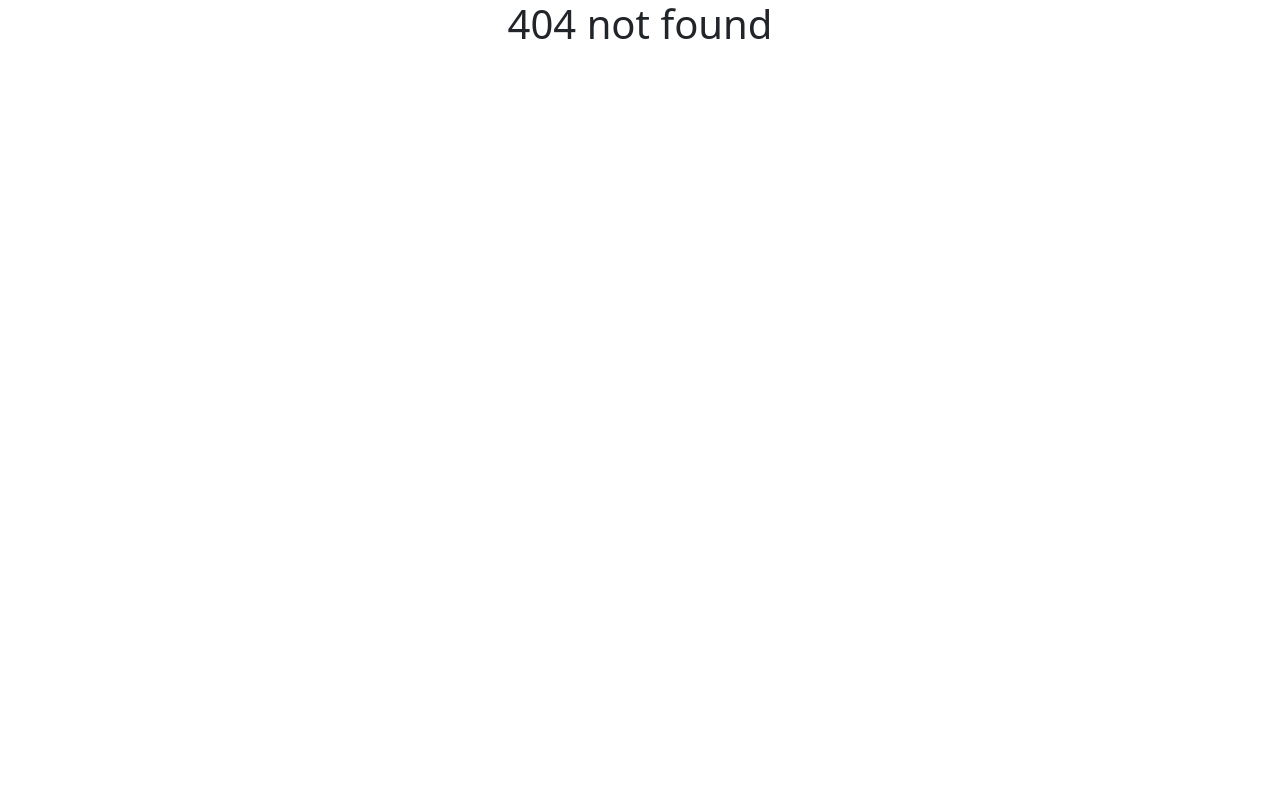
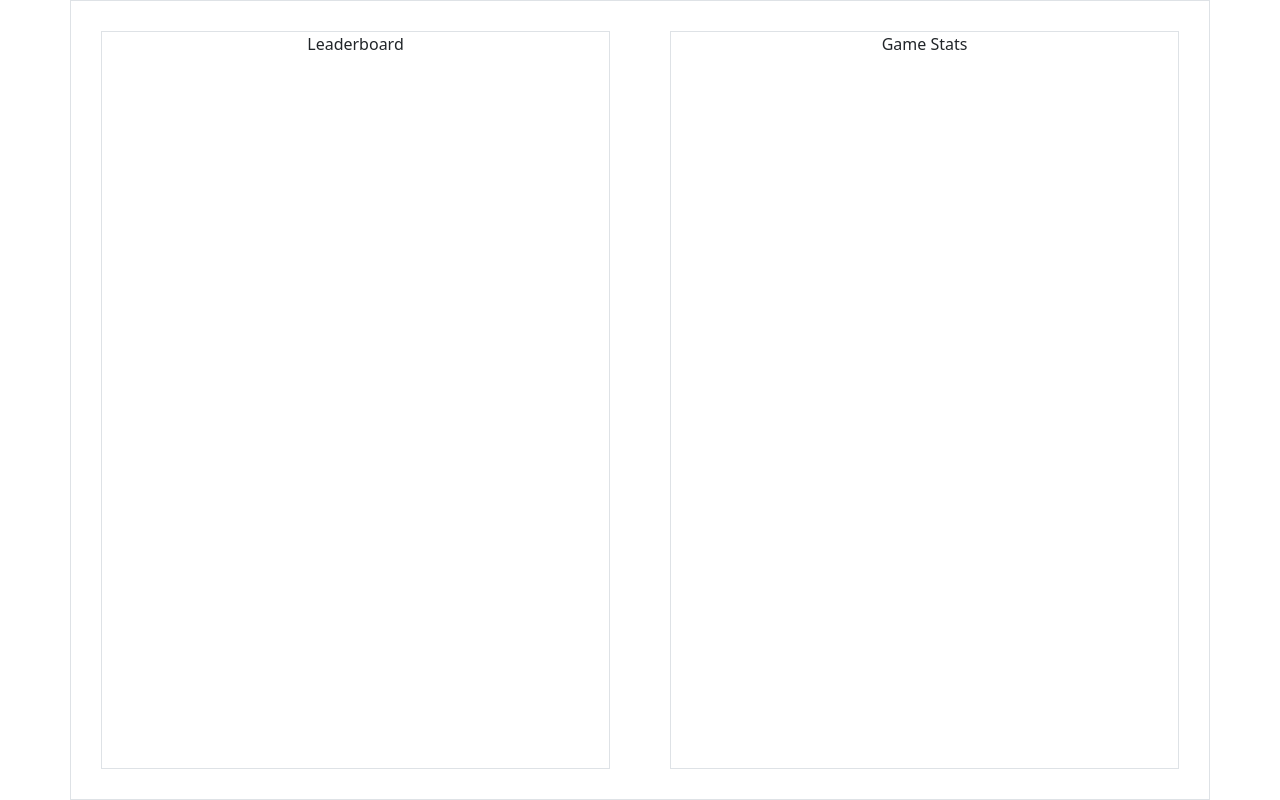
Before and after one commit to cmr33-cloud/project-3-group-3-frontend, a React (Create React App) app: page /gamesummary in a window 1280 px wide. Before the commit this address had no page. Built offline with nearby package versions, Linux system fonts and the light colour scheme.

Commit message:
layout creation

```diff
--- a/src/App.js
+++ b/src/App.js
@@ -5,6 +5,7 @@
 import {Switch, Route, Link} from 'react-router-dom'
 import NotFound from "./pages/NotFound";
 import Testing from "./pages/Testing";
+import GameSummary from "./pages/GameSummary";
 function App() {
   return <div className="App">
           <Switch>
@@ -17,6 +18,9 @@
           <Route path="/testing">
             <Testing/>
           </Route>
+          <Route path="/gamesummary">
+            <GameSummary/>
+          </Route>
           <Route path="*">
             <NotFound/>
           </Route>
--- /dev/null
+++ b/src/pages/GameSummary/index.js
@@ -0,0 +1,19 @@
+import React from 'react'
+import { Col, Container, Row } from 'react-bootstrap'
+import '../../styles/gameSummary.css'
+
+const GameSummary = () => {
+    return (
+        <div className="d-flex justify-content-center">
+            <Container classname="d-flex">
+                <Row className="customBox border">
+                    <Col className="box border">Leaderboard</Col>
+                    <Col className="box border">Game Stats</Col>
+                </Row>
+            </Container>
+
+        </div>
+    )
+}
+
+export default GameSummary
--- /dev/null
+++ b/src/styles/gameSummary.css
@@ -0,0 +1,7 @@
+.customBox {
+    height: 50em;
+}
+
+.box {
+    margin: 30px;
+}
```
Also changed, not shown: src/pages/GameSummary/test.js (added), src/pages/game-stats/test.js (deleted).
